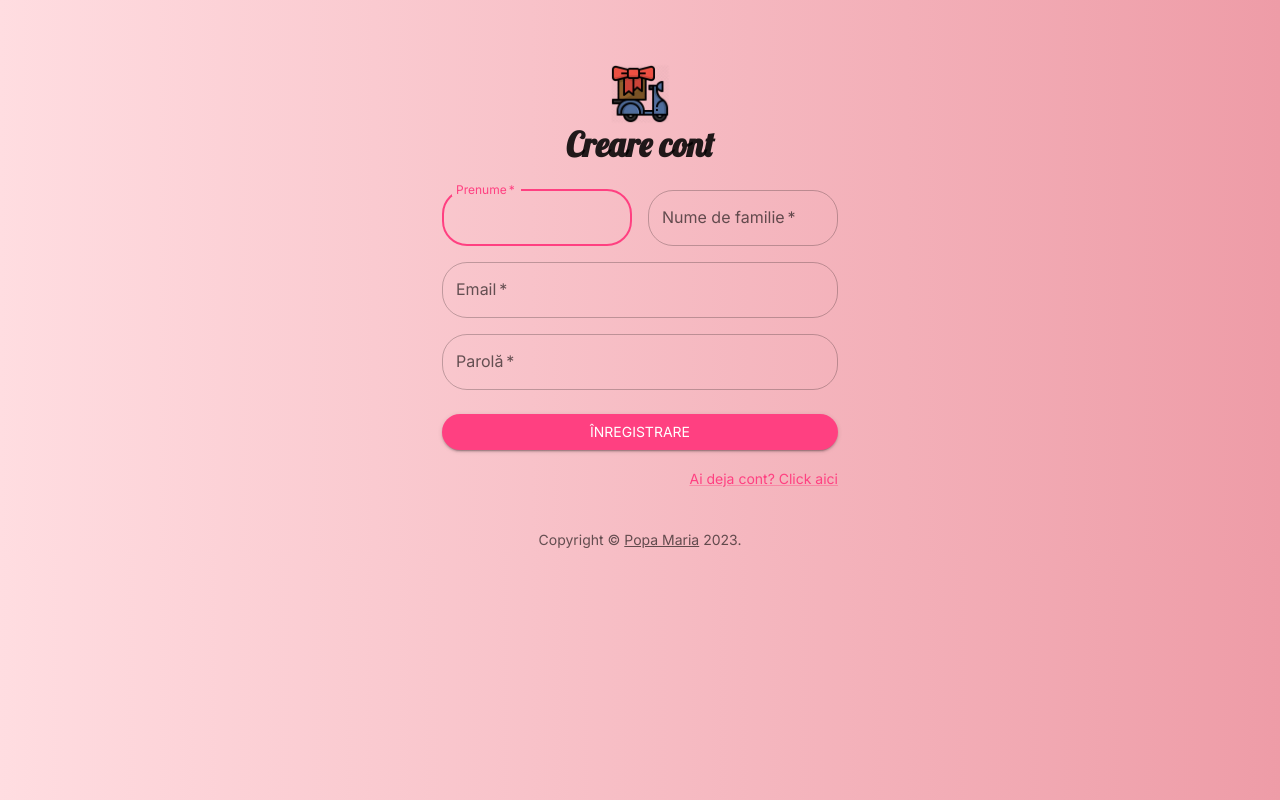
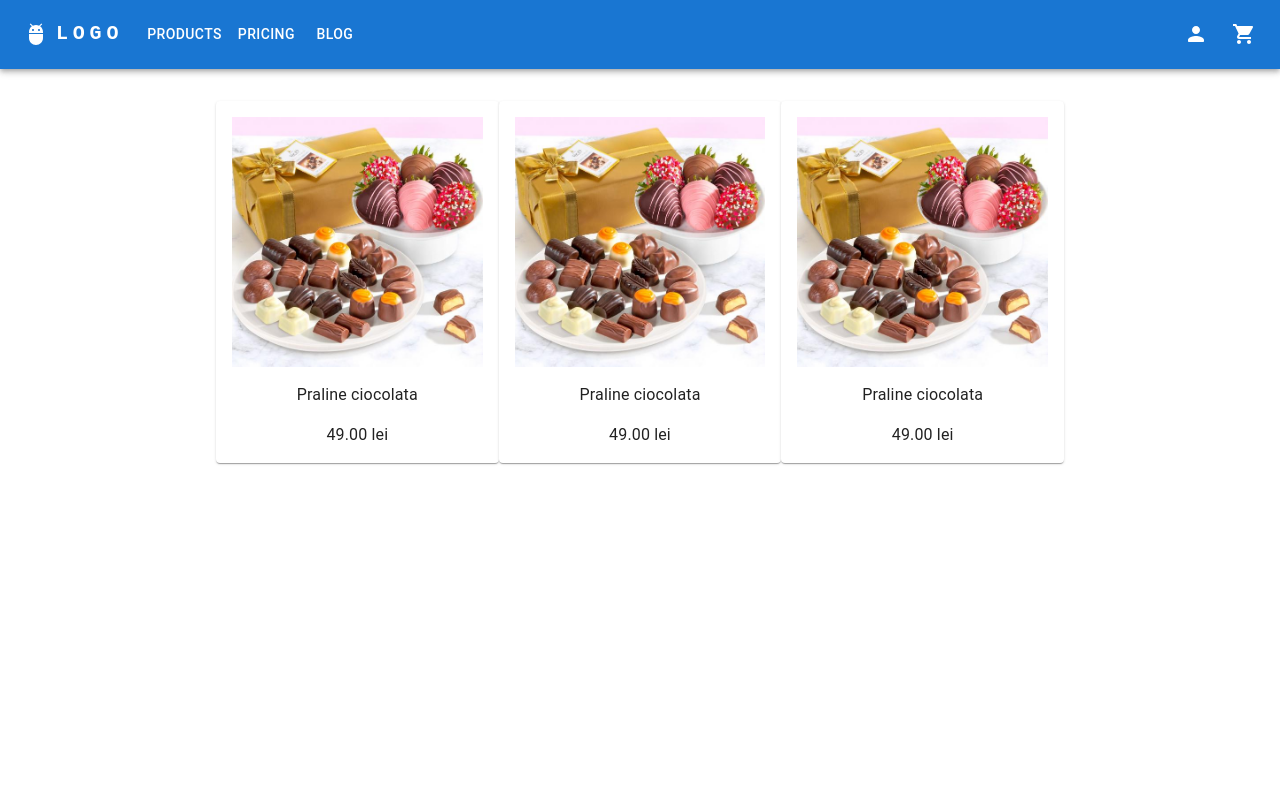
Before and after one commit to mariapopa19/licenta-frontend, a React (Create React App) app: page / in a window 1280 px wide. Built offline with nearby package versions, Linux system fonts and the light colour scheme.

Commit message:
beginning of home page

```diff
--- /dev/null
+++ b/src/components/Item.jsx
@@ -0,0 +1,36 @@
+import { Paper, styled, Typography } from "@mui/material";
+import Grid2 from "@mui/material/Unstable_Grid2/Grid2";
+
+const Img = styled('img')({
+    margin: 'auto',
+    display: 'block',
+    maxWidth: '100%',
+    maxHeight: '50%',
+  });
+
+export function Item({numeProdus, pret, poza}) {
+  return (
+    <Paper
+      sx={{
+        p: 2,
+        margin: "auto",
+        maxWidth: 300,
+        flexGrow: 1,
+        backgroundColor: (theme) =>
+          theme.palette.mode === "dark" ? "#1A2027" : "#fff",
+      }}
+    >
+        <Grid2 container spacing={2} direction='column' alignItems="center">
+            <Grid2>
+                <Img src='./images/praline-ciocolata.jpg' />
+            </Grid2>
+            <Grid2>
+                <Typography>Praline ciocolata</Typography>
+            </Grid2>
+            <Grid2>
+                <Typography>49.00 lei</Typography>
+            </Grid2>
+        </Grid2>
+    </Paper>
+  );
+}
--- /dev/null
+++ b/src/context/GeneralContext.jsx
@@ -0,0 +1,24 @@
+import { createContext, useState } from "react";
+import { useNavigate } from "react-router-dom";
+
+const GeneralContext = createContext({});
+
+const GeneralProvider = (props) => {
+    const [token, setToken] = useState(null)
+
+    const navigate = useNavigate()
+
+    const logOut = async () => {
+        localStorage.clear();
+        setToken(null)
+        navigate('/')
+    }
+
+    return(
+        <GeneralContext.Provider value={{token, setToken, logOut}}>
+            {props.children}
+        </GeneralContext.Provider>
+    )
+}
+
+export {GeneralContext, GeneralProvider}
--- a/src/index.js
+++ b/src/index.js
@@ -2,17 +2,18 @@
 import React from "react";
 import ReactDOM from "react-dom/client";
 import "./index.css";
-import App from "./App";
+// import App from "./App";
 import reportWebVitals from "./reportWebVitals";
 import { createBrowserRouter, RouterProvider } from "react-router-dom";
 import LogIn from "./pages/LogIn";
 import Signup_Test from "./pages/Sigup-Test";
 import { StyledEngineProvider } from "@mui/material";
+import Home from "./pages/Home";
 
 const router = createBrowserRouter([
   {
     path: "/",
-    element: <App />,
+    element: <Home />,
   },
   {
     path: "login",
--- a/src/layout/NavBar.jsx
+++ b/src/layout/NavBar.jsx
@@ -1,70 +1,172 @@
-import React from "react";
+import * as React from "react";
+import AppBar from "@mui/material/AppBar";
+import Box from "@mui/material/Box";
+import Toolbar from "@mui/material/Toolbar";
+import IconButton from "@mui/material/IconButton";
+import Typography from "@mui/material/Typography";
+import Menu from "@mui/material/Menu";
+import MenuIcon from "@mui/icons-material/Menu";
+import Container from "@mui/material/Container";
+import Button from "@mui/material/Button";
+import Tooltip from "@mui/material/Tooltip";
+import MenuItem from "@mui/material/MenuItem";
+import AdbIcon from "@mui/icons-material/Adb";
+import ShoppingCartIcon from "@mui/icons-material/ShoppingCart";
+import PersonRoundedIcon from "@mui/icons-material/PersonRounded";
 
-import { Link } from "react-router-dom";
-import {
-  AppBar,
-  CssBaseline,
-  Toolbar,
-  Typography,
-  useMediaQuery,
-  useTheme,
-} from "@mui/material";
-import DrawerComponent from "../components/Drawer";
-import { styled } from "@mui/system";
+const pages = ["Products", "Pricing", "Blog"];
+const settings = ["Profile", "Account", "Dashboard", "Logout"];
 
-const useStyles = styled((theme) => ({
-  navlinks: {
-    marginLeft: theme.spacing(10),
-    display: "flex",
-  },
-  logo: {
-    flexGrow: "1",
-    cursor: "pointer",
-  },
-  link: {
-    textDecoration: "none",
-    color: "white",
-    fontSize: "20px",
-    marginLeft: theme.spacing(20),
-    "&:hover": {
-      color: "yellow",
-      borderBottom: "1px solid white",
-    },
-  },
-}));
+function ResponsiveAppBar() {
+  const [anchorElNav, setAnchorElNav] = React.useState(null);
+  const [anchorElUser, setAnchorElUser] = React.useState(null);
 
-function Navbar() {
-  const classes = useStyles();
-  const theme = useTheme();
-  const isMobile = useMediaQuery(theme.breakpoints.down("md"));
+  const handleOpenNavMenu = (event) => {
+    setAnchorElNav(event.currentTarget);
+  };
+  const handleOpenUserMenu = (event) => {
+    setAnchorElUser(event.currentTarget);
+  };
+
+  const handleCloseNavMenu = () => {
+    setAnchorElNav(null);
+  };
+
+  const handleCloseUserMenu = () => {
+    setAnchorElUser(null);
+  };
 
   return (
     <AppBar position="static">
-      <CssBaseline />
-      <Toolbar>
-        <Typography variant="h4" className={classes.logo}>
-          Navbar
-        </Typography>
-        {isMobile ? (
-          <DrawerComponent />
-        ) : (
-          <div className={classes.navlinks}>
-            <Link to="/" className={classes.link}>
-              Home
-            </Link>
-            <Link to="/about" className={classes.link}>
-              About
-            </Link>
-            <Link to="/contact" className={classes.link}>
-              Contact
-            </Link>
-            <Link to="/faq" className={classes.link}>
-              FAQ
-            </Link>
-          </div>
-        )}
-      </Toolbar>
+      <Container maxWidth="xl">
+        <Toolbar disableGutters>
+          <AdbIcon sx={{ display: { xs: "none", md: "flex" }, mr: 1 }} />
+          <Typography
+            variant="h6"
+            noWrap
+            component="a"
+            href="/"
+            sx={{
+              mr: 2,
+              display: { xs: "none", md: "flex" },
+              fontFamily: "monospace",
+              fontWeight: 700,
+              letterSpacing: ".3rem",
+              color: "inherit",
+              textDecoration: "none",
+            }}
+          >
+            LOGO
+          </Typography>
+
+          <Box sx={{ flexGrow: 1, display: { xs: "flex", md: "none" } }}>
+            <IconButton
+              size="large"
+              aria-label="account of current user"
+              aria-controls="menu-appbar"
+              aria-haspopup="true"
+              onClick={handleOpenNavMenu}
+              color="inherit"
+            >
+              <MenuIcon />
+            </IconButton>
+            <Menu
+              id="menu-appbar"
+              anchorEl={anchorElNav}
+              anchorOrigin={{
+                vertical: "bottom",
+                horizontal: "left",
+              }}
+              keepMounted
+              transformOrigin={{
+                vertical: "top",
+                horizontal: "left",
+              }}
+              open={Boolean(anchorElNav)}
+              onClose={handleCloseNavMenu}
+              sx={{
+                display: { xs: "block", md: "none" },
+              }}
+            >
+              {pages.map((page) => (
+                <MenuItem key={page} onClick={handleCloseNavMenu}>
+                  <Typography textAlign="center">{page}</Typography>
+                </MenuItem>
+              ))}
+            </Menu>
+          </Box>
+          <AdbIcon sx={{ display: { xs: "flex", md: "none" }, mr: 1 }} />
+          <Typography
+            variant="h5"
+            noWrap
+            component="a"
+            href=""
+            sx={{
+              mr: 2,
+              display: { xs: "flex", md: "none" },
+              flexGrow: 1,
+              fontFamily: "monospace",
+              fontWeight: 700,
+              letterSpacing: ".3rem",
+              color: "inherit",
+              textDecoration: "none",
+            }}
+          >
+            LOGO
+          </Typography>
+          <Box sx={{ flexGrow: 1, display: { xs: "none", md: "flex" } }}>
+            {pages.map((page) => (
+              <Button
+                key={page}
+                onClick={handleCloseNavMenu}
+                sx={{ my: 2, color: "white", display: "block" }}
+              >
+                {page}
+              </Button>
+            ))}
+          </Box>
+
+          <Box sx={{ flexGrow: 0 }}>
+            <Box sx={{ display: { xs: "none", md: "flex" } }}>
+              <Tooltip title="Open settings">
+                <IconButton
+                  onClick={handleOpenUserMenu}
+                  size="large"
+                  color="inherit"
+                >
+                  <PersonRoundedIcon />
+                </IconButton>
+              </Tooltip>
+              <Menu
+                sx={{ mt: "45px" }}
+                id="menu-appbar"
+                anchorEl={anchorElUser}
+                anchorOrigin={{
+                  vertical: "top",
+                  horizontal: "right",
+                }}
+                keepMounted
+                transformOrigin={{
+                  vertical: "top",
+                  horizontal: "right",
+                }}
+                open={Boolean(anchorElUser)}
+                onClose={handleCloseUserMenu}
+              >
+                {settings.map((setting) => (
+                  <MenuItem key={setting} onClick={handleCloseUserMenu}>
+                    <Typography textAlign="center">{setting}</Typography>
+                  </MenuItem>
+                ))}
+              </Menu>
+              <IconButton size="large" color="inherit" edge="end">
+                <ShoppingCartIcon />
+              </IconButton>
+            </Box>
+          </Box>
+        </Toolbar>
+      </Container>
     </AppBar>
   );
 }
-export default Navbar;
+export default ResponsiveAppBar;
--- /dev/null
+++ b/src/pages/Home.jsx
@@ -0,0 +1,30 @@
+import { Box, createTheme, CssBaseline } from "@mui/material";
+import Grid2 from "@mui/material/Unstable_Grid2/Grid2";
+import { ThemeProvider } from "styled-components";
+import { Item } from "../components/Item";
+import ResponsiveAppBar from "../layout/NavBar";
+
+export default function Home() {
+  const theme = createTheme();
+  return (
+    <ThemeProvider theme={theme}>
+      <CssBaseline />
+      <ResponsiveAppBar />
+      <Box sx={{ p:2 }} />
+      <Box sx={{ flexGrow: 1 }}>
+        <Grid2
+          container
+          spacing={2}
+          justifyContent="center"
+          alignItems="center"
+        >
+          <Grid2 display="flex" md={8}>
+            <Item />
+            <Item />
+            <Item />
+          </Grid2>
+        </Grid2>
+      </Box>
+    </ThemeProvider>
+  );
+}
--- a/src/pages/LogIn.jsx
+++ b/src/pages/LogIn.jsx
@@ -1,9 +1,8 @@
-import { useState } from "react";
+import { useContext, useEffect, useState } from "react";
 import Avatar from "@mui/material/Avatar";
 import CssBaseline from "@mui/material/CssBaseline";
 import FormControlLabel from "@mui/material/FormControlLabel";
 import Checkbox from "@mui/material/Checkbox";
-import Link from "@mui/material/Link";
 import Grid from "@mui/material/Grid";
 import Box from "@mui/material/Box";
 import Typography from "@mui/material/Typography";
@@ -12,6 +11,8 @@
 import { login } from "../api";
 import { RoundedTextField } from "../components/TextField";
 import { RoundedButton } from "../components/RoundedButton";
+import { Link, useNavigate } from "react-router-dom";
+import { GeneralProvider } from "../context/GeneralContext";
 
 function Copyright(props) {
   return (
@@ -53,19 +54,35 @@
   },
 });
 
-
 const Titlu = styled(Typography)`
   font-family: "Lobster", cursive;
   font-weight: 700;
 `;
 export default function LogIn() {
+  const { token, setToken } = useContext(GeneralProvider);
+
   const [email, setEmail] = useState("");
   const [pass, setPass] = useState("");
+
+  const navigate = useNavigate();
   const handleSubmit = async (event) => {
     event.preventDefault();
-    const data = await login(email, pass);
-    console.log(data);
+    try {
+      const res = await login(email, pass);
+      if (res.token) {
+        setToken(res.token);
+        localStorage.setItem(res.token);
+        navigate("/");
+      }
+      console.log(res);
+    } catch (e) {}
   };
+
+  useEffect(()=>{
+    if(!token) {
+      navigate('/');
+    }
+  }, [token, navigate]);
 
   return (
     <ThemeProvider theme={theme}>
@@ -138,7 +155,7 @@
                 </Link>
               </Grid>
               <Grid item>
-                <Link href="#" variant="body2">
+                <Link to="/" relative="path">
                   {"Nu ai cont deja? Înregistrează-te"}
                 </Link>
               </Grid>
--- a/src/pages/SignUp.jsx
+++ b/src/pages/SignUp.jsx
@@ -1,7 +1,6 @@
 import { useState } from "react";
 import Avatar from "@mui/material/Avatar";
 import CssBaseline from "@mui/material/CssBaseline";
-import Link from "@mui/material/Link";
 import Grid from "@mui/material/Grid";
 import Box from "@mui/material/Box";
 import Typography from "@mui/material/Typography";
@@ -11,6 +10,7 @@
 import { createTheme, styled, ThemeProvider } from "@mui/material";
 import { RoundedTextField } from "../components/TextField";
 import { RoundedButton } from "../components/RoundedButton";
+import { Link } from "react-router-dom";
 
 function Copyright(props) {
   return (
@@ -164,7 +164,7 @@
             </RoundedButton>
             <Grid container justifyContent="flex-end">
               <Grid item>
-                <Link href="#" variant="body2">
+                <Link to="login" relative="path">
                   Ai deja cont? Click aici
                 </Link>
               </Grid>
```
Also changed, not shown: src/components/Drawer.jsx (deleted, +0 -61 lines), public/images/praline-ciocolata.jpg (added).
